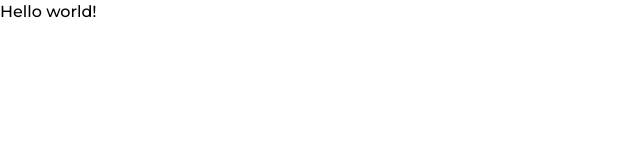
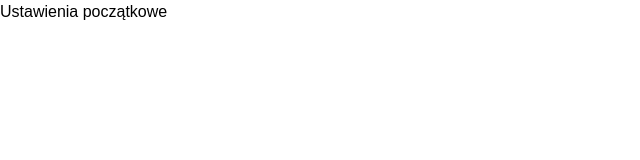
Before and after one commit to wiktornobis/Oddam-w-dobre-r-ce, a React (Create React App) app: page / in a window 1280 px wide. Shown: the top 160 px of the page, without its empty margins (0-640 px from the left). Built offline with nearby package versions, Linux system fonts and the light colour scheme.

Commit message:
add Home component and routing

```diff
--- a/src/App.js
+++ b/src/App.js
@@ -1,12 +1,18 @@
 import './App.scss';
+import { BrowserRouter as Router, Routes, Route } from "react-router-dom";
+
+import Home from './components/Home';
 
 function App() {
   return (
-    <div className="App">
-      Hello world!
-    </div>
+    <Router>
+        <Routes>
+            <Route path='/' element={<Home />} exact/>
+        </Routes>
 
-  );
+    </Router>
+
+);
 }
 
 export default App;
--- a/src/App.scss
+++ b/src/App.scss
@@ -3,7 +3,7 @@
 
 
 
-@import url('https://fonts.googleapis.com/css2?family=Montserrat:wght@300;400;500;600;700;900&display=swap');
+@import url('https://fonts.googleapis.com/css2?family=Merriweather:wght@300;400;700;900&family=Open+Sans:ital,wght@0,300;0,400;0,500;0,600;0,700;0,800;1,300&display=swap');
 
 * {
   padding: 0;
@@ -27,11 +27,9 @@ html {
 
 body {
   font-family: $font-family;
-  font-weight: 500;
+  font-weight: 400;
   line-height: 1.5;
   color: $main-color;
-  min-height:100%;
-  position:relative;
 
   @include mobile {
     margin-bottom: 3rem;
--- /dev/null
+++ b/src/components/Home.js
@@ -0,0 +1,11 @@
+import React from 'react';
+
+function Home() {
+    return (
+        <div>
+            Ustawienia początkowe
+        </div>
+    );
+}
+
+export default Home;
--- a/src/scss/_variables.scss
+++ b/src/scss/_variables.scss
@@ -10,4 +10,4 @@ $mobile-width: 600px;
 $tablet-width: 1024px;
 $desktop-width: 1025px;
 
-$font-family: 'Montserrat', sans-serif;
+$font-family: 'Open-Sans', sans-serif;
```
